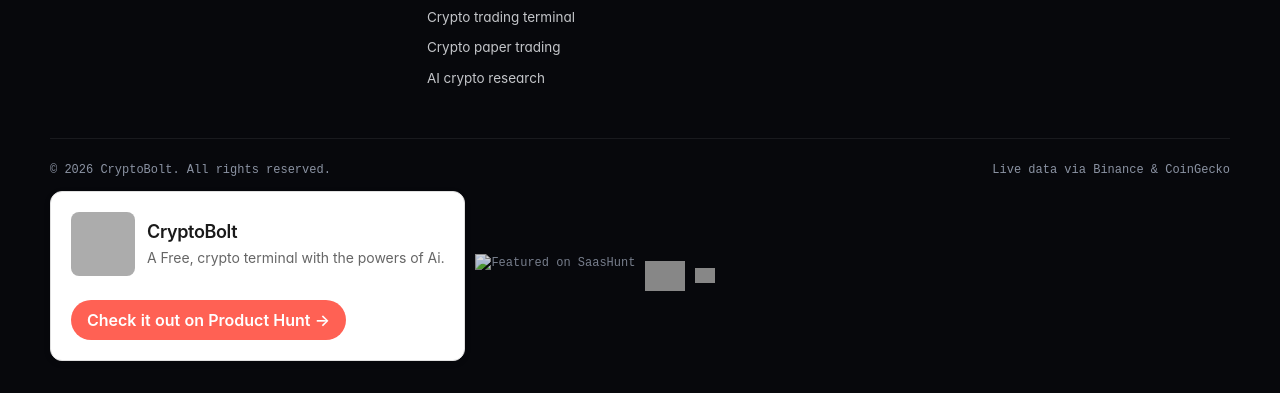
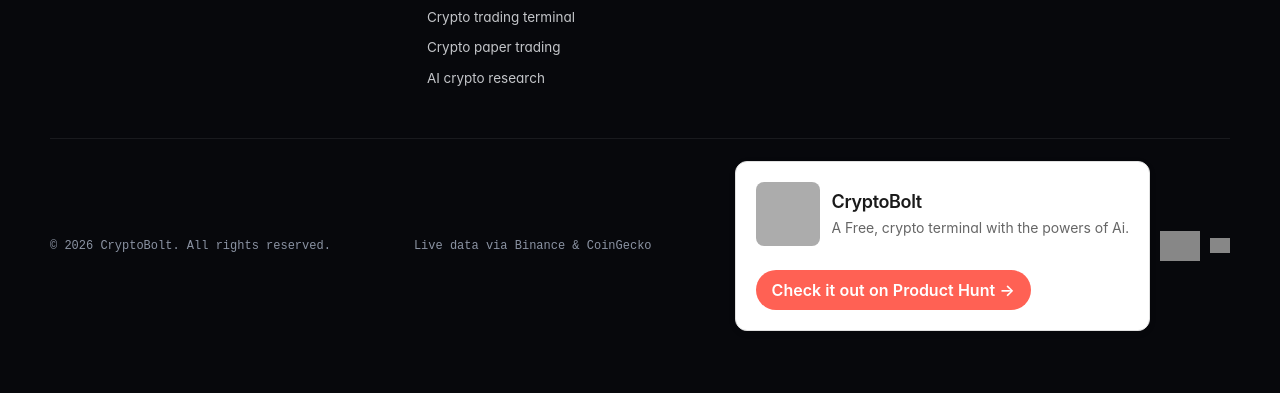
Before and after one commit to sigma-code-op/CryptoBolt, a website: page index.html in a window 1280 px wide. Shown: the part 4928-5321 px from the top of the page. After the commit the page ends 5291 px from the top, so only its background shows below. Drawn offline with Linux system fonts and the light colour scheme; no server answers; grey boxes are pictures that could not be loaded.

Commit message:
fix: remove SaasHunt badge from footer for cleaner presentation

```diff
--- a/index.html
+++ b/index.html
@@ -424,9 +424,6 @@
                     <span style="display: inline-flex; align-items: center; gap: 4px; margin-top: 12px; padding: 8px 16px; background: rgb(255, 97, 84); color: rgb(255, 255, 255); text-decoration: none; border-radius: 9999px; font-size: 16px; font-weight: 600; line-height: 1.5;">Check it out on Product Hunt →</span>
                 </div>
             </a>
-            <a href="https://saashunt.best/projects/cryptobolt?utm_source=badge" target="_blank" rel="noopener noreferrer" class="badge-saashunt">
-                <img src="https://saashunt.best/images/badges/featured-on-light.svg" alt="Featured on SaasHunt" style="height:44px;width:auto">
-            </a>
             <a href="https://launchzone.co/p/cryptobolt" target="_blank" rel="noopener noreferrer" class="badge-launchzone"><img src="https://launchzone.co/badge.svg" alt="Featured on LaunchZone" width="92" height="32"></a>
             <a href="https://www.dmca.com/Protection/Status.aspx?ID=95651bf0-3c47-40c2-8d45-ba98ebe8f684" title="DMCA.com Protection Status" class="dmca-badge badge-dmca" target="_blank" rel="noopener noreferrer"><img src="https://images.dmca.com/Badges/dmca_protected_sml_120l.png?ID=95651bf0-3c47-40c2-8d45-ba98ebe8f684" alt="DMCA.com Protection Status" width="72" height="21"></a>
         </div>
```
